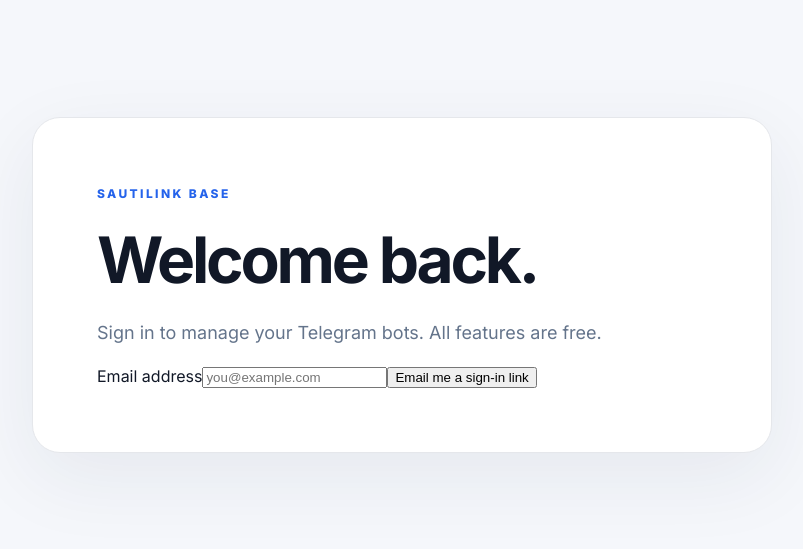
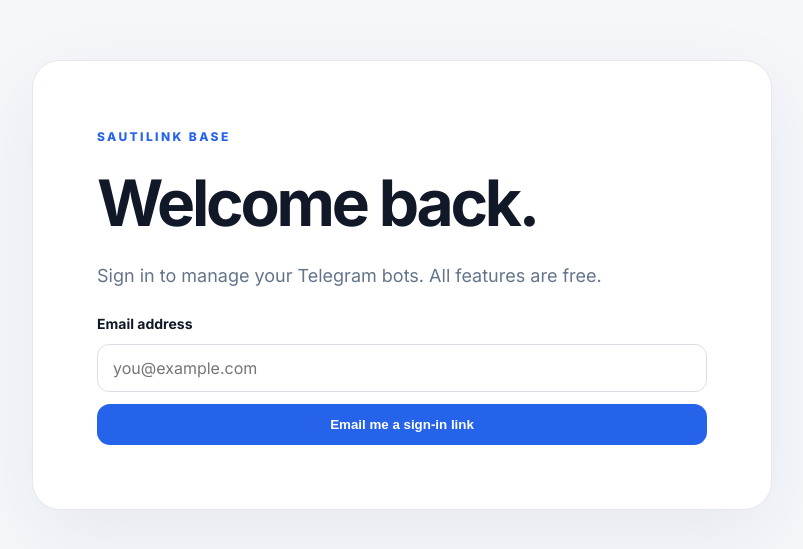
Before and after one commit to sautilink/Base, a Next.js app in the folder apps/web/: page /login in a window 1280 px wide. Shown: the part 115-664 px from the top of the page, without its empty margins (238-1041 px from the left). Built offline with nearby package versions, Linux system fonts and the light colour scheme.

Commit message:
style(web): improve Base authentication and bot connection forms

```diff
--- a/apps/web/app/style.css
+++ b/apps/web/app/style.css
@@ -1 +1,3 @@
 :root{color-scheme:light dark;font-family:Inter,system-ui,sans-serif}*{box-sizing:border-box}body{margin:0;background:#f5f7fb;color:#111827}main{min-height:100vh;display:grid;place-items:center;padding:24px}.card{width:min(100%,740px);background:#fff;border:1px solid #e5e7eb;border-radius:28px;padding:clamp(28px,6vw,64px);box-shadow:0 24px 80px #182c4912}.eyebrow{font-size:12px;letter-spacing:.2em;color:#2563eb;font-weight:800}h1{font-size:clamp(36px,6vw,64px);letter-spacing:-.05em;line-height:1.07;margin:24px 0}p{font-size:18px;color:#64748b;line-height:1.6}.badge{display:inline-block;margin-top:24px;background:#eff6ff;color:#1d4ed8;border-radius:99px;padding:10px 16px;font-size:13px;font-weight:600}@media(prefers-color-scheme:dark){body{background:#0b1220;color:#f8fafc}.card{background:#111b2d;border-color:#29354a}p{color:#a3b2c8}}
+
+form{display:grid;gap:12px;margin-top:24px}label{font-size:14px;font-weight:650}input{width:100%;padding:13px 15px;border:1px solid #d8dee8;border-radius:12px;background:transparent;color:inherit;font:inherit}button{border:0;border-radius:13px;padding:13px 18px;background:#2563eb;color:white;font-weight:700;cursor:pointer}button:disabled{opacity:.6;cursor:not-allowed}.bot-row{display:flex;justify-content:space-between;gap:16px;padding:14px 0;border-bottom:1px solid #e2e8f0}.bot-row span{color:#64748b}.dashboard-card{max-width:850px}.notice{font-size:14px}
```
